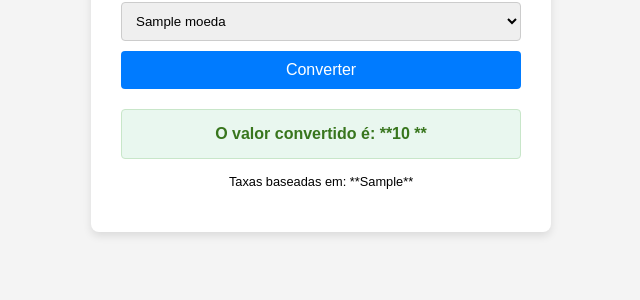
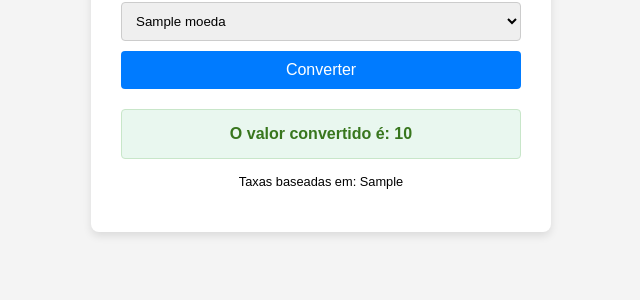
Before and after one commit to Jhonatasgrs/conversor-moedas, a Flask app: template templates/index.html in a window 1280 px wide. Shown: the part 422-722 px from the top of the page, without its empty margins (319-959 px from the left). Run offline with Flask 3, Linux system fonts and the light colour scheme; the template is opened without the code that fills it: most values are stand-ins (such as "Sample title", 1, 10 or a date in 2020).

Commit message:
Update index.html

```diff
--- a/templates/index.html
+++ b/templates/index.html
@@ -40,7 +40,7 @@
 
                 {% if valor_convertido %}
                     <div class="resultado">
-                        O valor convertido é: **{{ valor_convertido }} {{ request.form['moeda_destino'] }}**
+                        O valor convertido é: {{ valor_convertido }} {{ request.form['moeda_destino'] }}
                     </div>
                 {% elif erro %}
                     <div class="erro">
@@ -49,7 +49,7 @@
                 {% endif %}
             {% endif %}
 
-            <p style="font-size: 0.8em; margin-top: 15px; text-align: center;">Taxas baseadas em: **{{ moeda_base }}**</p>
+            <p style="font-size: 0.8em; margin-top: 15px; text-align: center;">Taxas baseadas em: {{ moeda_base }}</p>
         </div>
     </body>
 </html>
```
